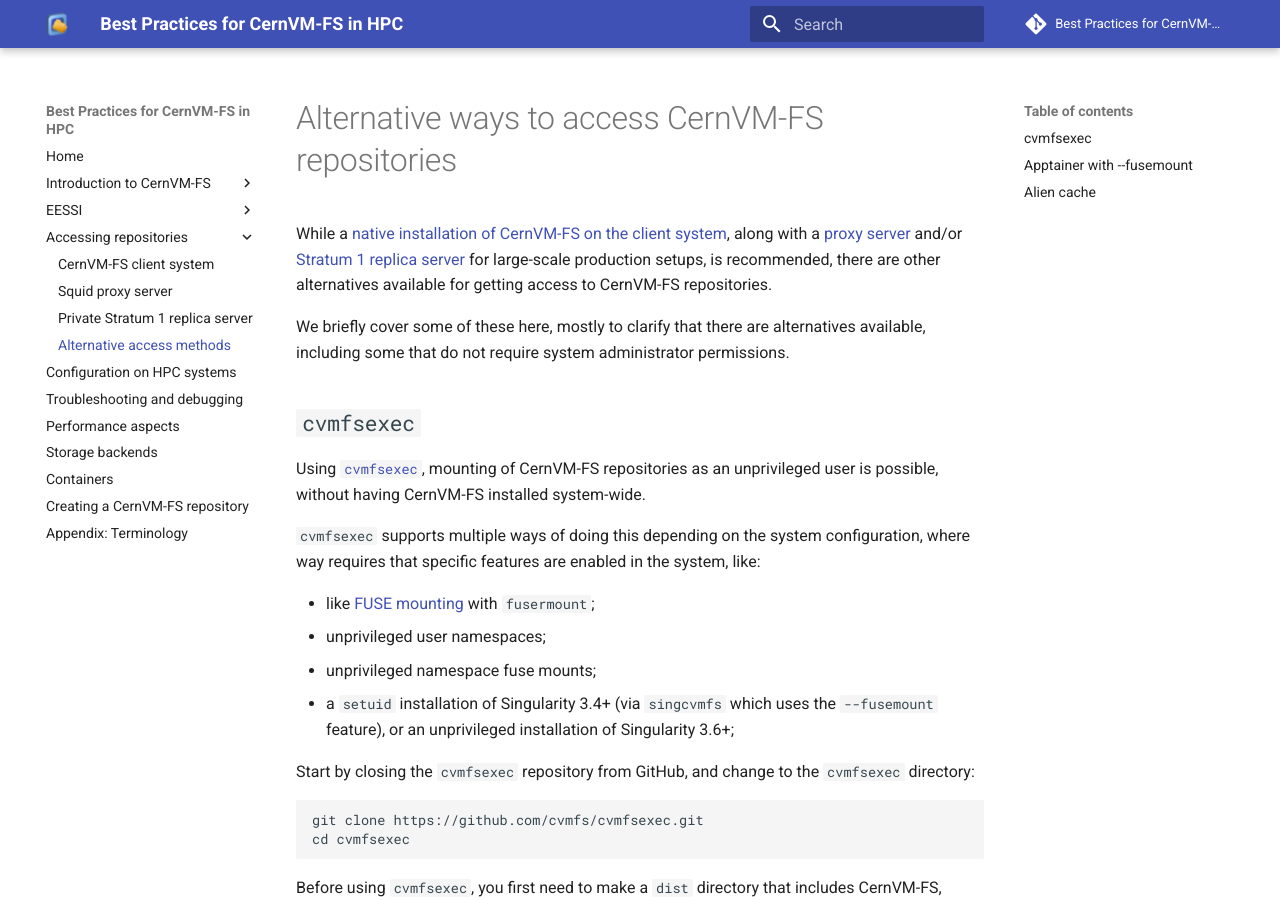
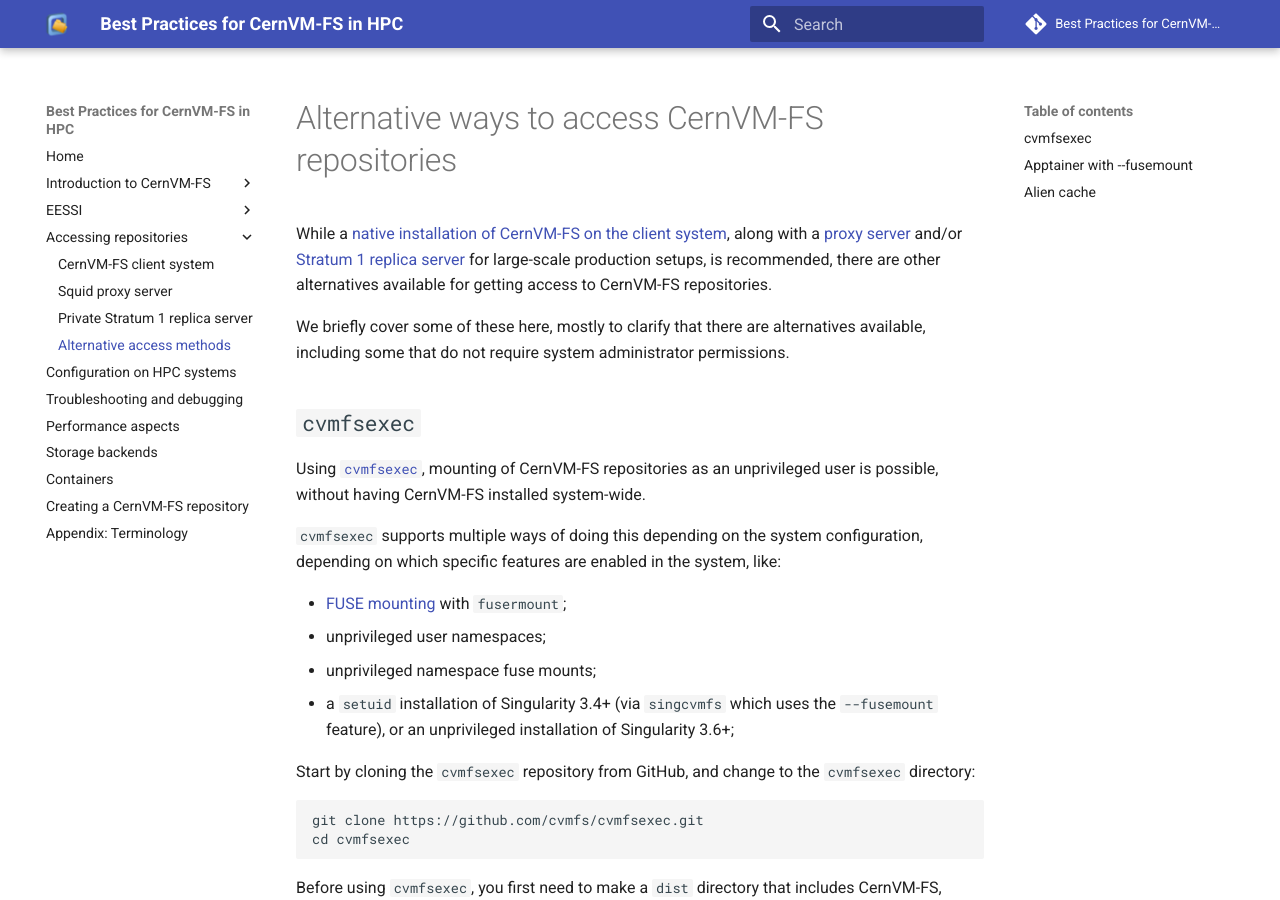
Before and after one commit to multixscale/cvmfs-tutorial-hpc-best-practices, an MkDocs documentation site: the page built from docs/access/alternatives.md, in a window 1280 px wide and 900 px high. Built offline with MkDocs 1.6.1 and Material for MkDocs 9.7.7, drawn with Linux system fonts in a browser that asks for light colours; comment, search, counter and statistics services are not loaded.

Commit message:
fix typos

````diff
--- a/docs/access/alternatives.md
+++ b/docs/access/alternatives.md
@@ -13,15 +13,15 @@
 an unprivileged user is possible, without having CernVM-FS installed system-wide.
 
 `cvmfsexec` supports multiple ways of doing this depending on the system configuration,
-where way requires that specific features are enabled in the system, like:
+depending on which specific features are enabled in the system, like:
 
-* like [FUSE mounting](https://www.kernel.org/doc/html/latest/filesystems/fuse.html) with `fusermount`;
+* [FUSE mounting](https://www.kernel.org/doc/html/latest/filesystems/fuse.html) with `fusermount`;
 * unprivileged user namespaces;
 * unprivileged namespace fuse mounts;
 * a `setuid` installation of Singularity 3.4+ (via `singcvmfs` which uses the `--fusemount` feature),
   or an unprivileged installation of Singularity 3.6+;
 
-Start by closing the `cvmfsexec` repository from GitHub, and change to the `cvmfsexec` directory:
+Start by cloning the `cvmfsexec` repository from GitHub, and change to the `cvmfsexec` directory:
 
 ```
 git clone https://github.com/cvmfs/cvmfsexec.git
````
